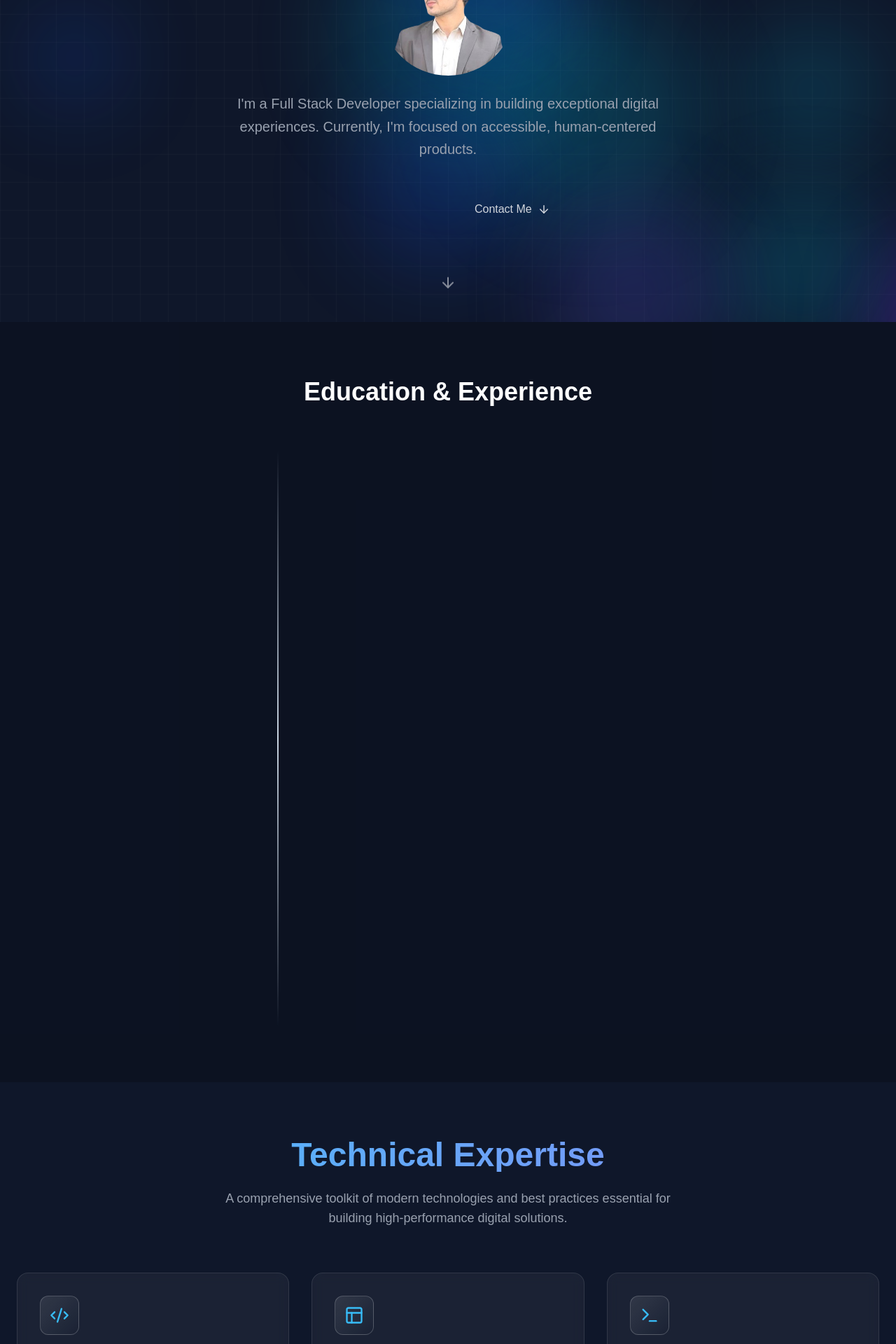
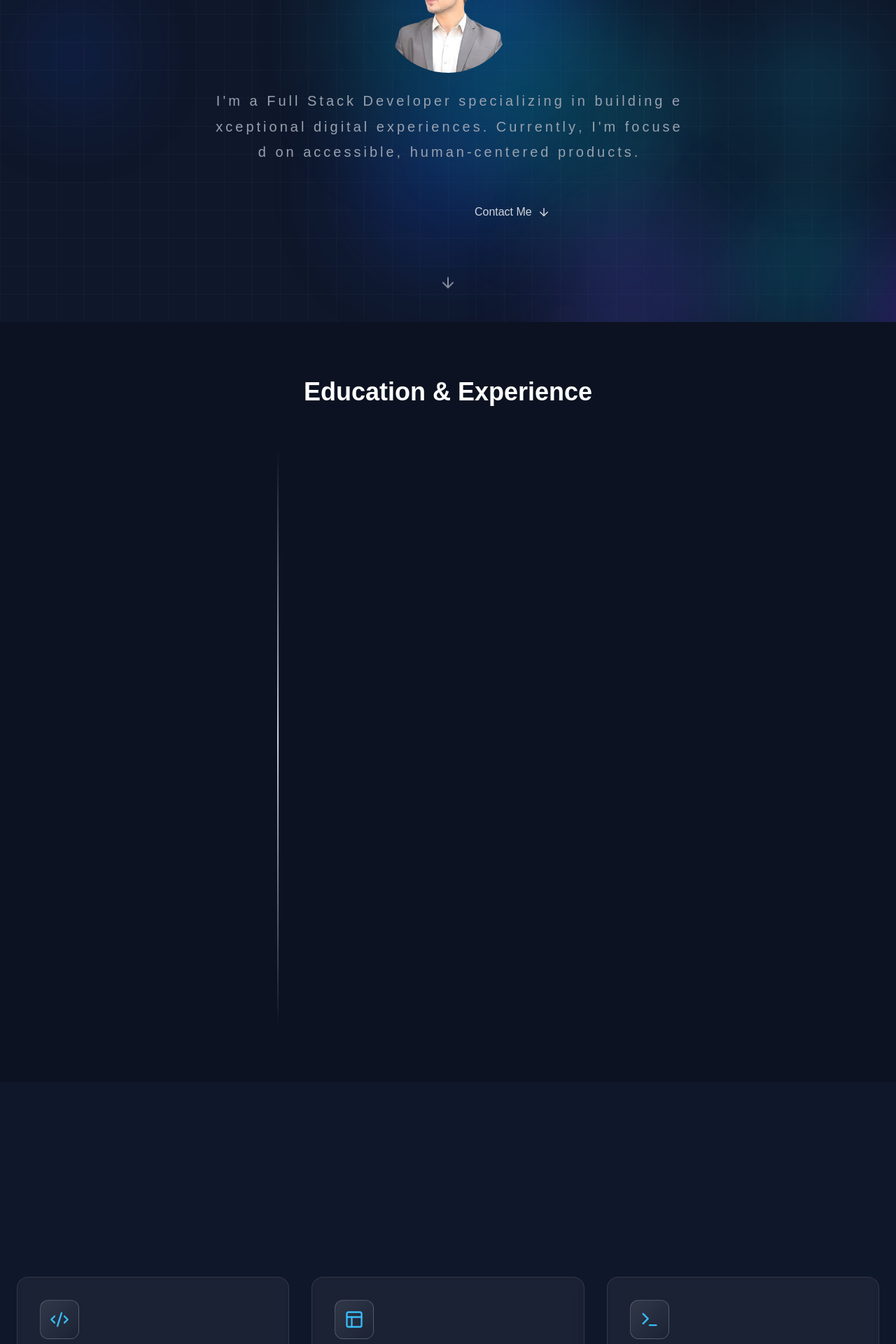
Before and after one commit to students44/portfolio, a Next.js app: page / in a window 1280 px wide. Shown: the part 340-2260 px from the top of the page at 70% size. Built offline with nearby package versions, Linux system fonts and the light colour scheme.

Commit message:
add text justify library for animation

```diff
--- a/src/components/Hero.js
+++ b/src/components/Hero.js
@@ -4,11 +4,12 @@ import { useEffect, useRef } from "react";
 import gsap from "gsap";
 import { ArrowDown } from "lucide-react";
 import Image from "next/image";
+import Link from "next/link";
+import TextRevealer from "./ui/TextRevealer";
 
 export default function Hero() {
     const componentRef = useRef(null);
     const textRef = useRef(null);
-    const subTextRef = useRef(null);
 
     useEffect(() => {
         const ctx = gsap.context(() => {
@@ -28,18 +29,12 @@ export default function Hero() {
                     ease: "back.out(1.7)",
                 }
             )
-                .from(subTextRef.current, {
-                    y: 50,
-                    opacity: 0,
-                    duration: 1,
-                    ease: "power3.out",
-                }, "-=0.5")
                 .from(".hero-btn", {
                     scale: 0.8,
                     opacity: 0,
                     stagger: 0.1,
                     duration: 0.5,
-                }, "-=0.5");
+                }, "-=0.2"); // Adjusted overlap
 
         }, componentRef);
 
@@ -69,27 +64,25 @@ export default function Hero() {
                     />
                 </div>
 
-                <p
-                    ref={subTextRef}
-                    className="text-gray-400 text-lg md:text-xl max-w-2xl mx-auto mb-10 leading-relaxed"
-                >
-                    I'm a Full Stack Developer specializing in building exceptional digital experiences.
-                    Currently, I'm focused on accessible, human-centered products.
-                </p>
+                <div className="mb-10 text-center">
+                    <TextRevealer className="text-gray-400 text-lg md:text-xl max-w-2xl mx-auto leading-relaxed justify-center flex flex-wrap gap-1">
+                        I'm a Full Stack Developer specializing in building exceptional digital experiences. Currently, I'm focused on accessible, human-centered products.
+                    </TextRevealer>
+                </div>
 
                 <div className="flex flex-col sm:flex-row gap-4 justify-center items-center">
-                    <a
+                    <Link
                         href="#projects"
                         className="hero-btn px-8 py-4 bg-accent-primary/10 border border-accent-primary/20 text-accent-primary rounded-full hover:bg-accent-primary/20 transition-all font-medium backdrop-blur-sm"
                     >
                         View My Work
-                    </a>
-                    <a
+                    </Link>
+                    <Link
                         href="#contact"
                         className="hero-btn px-8 py-4 text-gray-300 hover:text-white transition-colors font-medium flex items-center gap-2"
                     >
                         Contact Me <ArrowDown size={18} />
-                    </a>
+                    </Link>
                 </div>
             </div>
 
--- a/src/components/Projects.js
+++ b/src/components/Projects.js
@@ -5,6 +5,7 @@ import gsap from "gsap";
 import { ScrollTrigger } from "gsap/ScrollTrigger";
 import { ExternalLink, Github, Layers } from "lucide-react";
 import { cn } from "@/lib/utils";
+import TextRevealer from "./ui/TextRevealer";
 
 gsap.registerPlugin(ScrollTrigger);
 
@@ -92,7 +93,9 @@ export default function Projects() {
         <section id="projects" className="min-h-screen py-20 relative" ref={containerRef}>
             <div className="container mx-auto px-6">
                 <div className="mb-16 text-center">
-                    <h3 className="text-4xl font-bold text-white mb-6">Featured Projects</h3>
+                    <h3 className="text-4xl font-bold text-white mb-6 flex justify-center">
+                        <TextRevealer>Featured Projects</TextRevealer>
+                    </h3>
 
                     <div className="inline-flex p-1 bg-white/5 rounded-xl border border-white/10 backdrop-blur-sm">
                         <button
--- a/src/components/Skills.js
+++ b/src/components/Skills.js
@@ -11,6 +11,7 @@ import {
     SiJquery, SiNextdotjs, SiMaterialdesign, SiRedux, SiTailwindcss, SiFramer, SiGreensock, SiCpanel
 } from "react-icons/si";
 import { VscVscode } from "react-icons/vsc";
+import TextRevealer from "./ui/TextRevealer";
 
 gsap.registerPlugin(ScrollTrigger);
 
@@ -57,18 +58,6 @@ export default function Skills() {
 
     useEffect(() => {
         const ctx = gsap.context(() => {
-            // Header Animation
-            gsap.from(".skills-header", {
-                scrollTrigger: {
-                    trigger: containerRef.current,
-                    start: "top 80%",
-                },
-                y: 50,
-                opacity: 0,
-                duration: 1,
-                ease: "power3.out",
-            });
-
             // Cards Animation
             gsap.utils.toArray(".skill-card").forEach((card, i) => {
                 gsap.from(card, {
@@ -92,12 +81,14 @@ export default function Skills() {
         <section id="skills" className="py-20 relative" ref={containerRef}>
             <div className="container mx-auto px-6">
                 <div className="skills-header text-center mb-16">
-                    <h2 className="text-4xl md:text-5xl font-bold mb-6 bg-gradient-to-r from-accent-primary to-accent-secondary bg-clip-text text-transparent">
-                        Technical Expertise
+                    <h2 className="text-4xl md:text-5xl font-bold mb-6 bg-gradient-to-r from-accent-primary to-accent-secondary bg-clip-text text-transparent flex justify-center">
+                        <TextRevealer>Technical Expertise</TextRevealer>
                     </h2>
-                    <p className="text-gray-400 max-w-2xl mx-auto text-lg">
-                        A comprehensive toolkit of modern technologies and best practices essential for building high-performance digital solutions.
-                    </p>
+                    <div className="text-gray-400 max-w-2xl mx-auto text-lg flex justify-center">
+                        <TextRevealer className="flex flex-wrap gap-1 justify-center">
+                            A comprehensive toolkit of modern technologies and best practices essential for building high-performance digital solutions.
+                        </TextRevealer>
+                    </div>
                 </div>
 
                 <div className="grid grid-cols-1 md:grid-cols-2 lg:grid-cols-3 gap-8">
--- /dev/null
+++ b/src/components/ui/TextRevealer.js
@@ -0,0 +1,56 @@
+"use client";
+
+import { useEffect, useRef } from "react";
+import gsap from "gsap";
+import { ScrollTrigger } from "gsap/ScrollTrigger";
+import { cn } from "@/lib/utils";
+
+gsap.registerPlugin(ScrollTrigger);
+
+export default function TextRevealer({ children, className }) {
+    const containerRef = useRef(null);
+
+    useEffect(() => {
+        const ctx = gsap.context(() => {
+            const chars = containerRef.current.querySelectorAll(".char");
+
+            gsap.fromTo(chars,
+                {
+                    y: 100,
+                    opacity: 0,
+                    rotateX: -90,
+                },
+                {
+                    scrollTrigger: {
+                        trigger: containerRef.current,
+                        start: "top 90%",
+                        toggleActions: "play none none reverse",
+                    },
+                    y: 0,
+                    opacity: 1,
+                    rotateX: 0,
+                    stagger: 0.02,
+                    duration: 1,
+                    ease: "power4.out",
+                }
+            );
+        }, containerRef);
+
+        return () => ctx.revert();
+    }, [children]);
+
+    const splitText = (text) => {
+        if (typeof text !== "string") return text;
+        return text.split("").map((char, i) => (
+            <span key={i} className="char inline-block" style={{ whiteSpace: "pre" }}>
+                {char}
+            </span>
+        ));
+    };
+
+    return (
+        <div ref={containerRef} className={cn("overflow-hidden leading-none", className)}>
+            {splitText(children)}
+        </div>
+    );
+}
```
